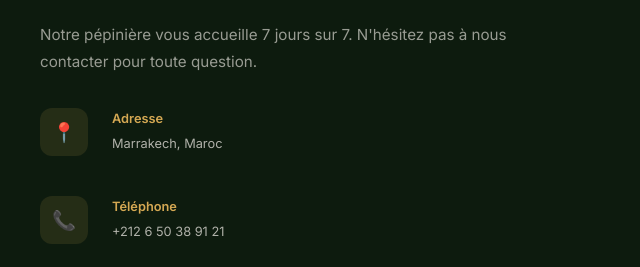
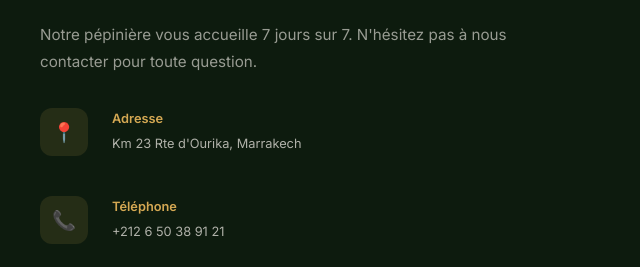
Before and after one commit to aymanedarmouch/luxjardin, a website built with Vite: page index.html in a window 1280 px wide. Shown: the part 7764-8031 px from the top of the page, 0-640 px from the left. Built offline with nearby package versions, Linux system fonts and the light colour scheme; animation ran at ten frames a second; a web font is replaced by a local one.

Commit message:
Update address and Google Maps

```diff
--- a/i18n.js
+++ b/i18n.js
@@ -98,7 +98,7 @@ const translations = {
     "contact.description": "Notre pépinière vous accueille 7 jours sur 7. N'hésitez pas à nous contacter pour toute question.",
 
     "contact.address.title": "Adresse",
-    "contact.address.value": "Marrakech, Maroc",
+    "contact.address.value": "Km 23 Rte d'Ourika, Marrakech",
 
     "contact.phone.title": "Téléphone",
     "contact.hours.title": "Horaires",
@@ -244,7 +244,7 @@ const translations = {
     "contact.description": "Our nursery welcomes you 7 days a week. Don't hesitate to reach out with any questions.",
 
     "contact.address.title": "Address",
-    "contact.address.value": "Marrakech, Morocco",
+    "contact.address.value": "Km 23 Rte d'Ourika, Marrakech",
 
     "contact.phone.title": "Phone",
     "contact.hours.title": "Hours",
--- a/index.html
+++ b/index.html
@@ -404,7 +404,7 @@
               <div class="contact-detail-icon">📍</div>
               <div>
                 <div class="contact-detail-title" data-i18n="contact.address.title">Adresse</div>
-                <div class="contact-detail-value" data-i18n="contact.address.value">Marrakech, Maroc</div>
+                <div class="contact-detail-value">Km 23 Rte d'Ourika, Marrakech</div>
               </div>
             </div>
 
@@ -440,11 +440,11 @@
 
           <div class="contact-map">
             <iframe
-              src="https://www.google.com/maps/embed?pb=!1m18!1m12!1m3!1d108703.20755469437!2d-8.08954815!3d31.63473055!2m3!1f0!2f0!3f0!3m2!1i1024!2i768!4f13.1!3m3!1m2!1s0xdafee43a1c56957%3A0x90e0e4812eaff28b!2sLuxJardin!5e0!3m2!1sfr!2sma!4v1712300000000!5m2!1sfr!2sma"
+              src="https://www.google.com/maps/embed?pb=!1m18!1m12!1m3!1d3398.5!2d-7.9!3d31.55!2m3!1f0!2f0!3f0!3m2!1i1024!2i768!4f13.1!3m3!1m2!1s0xdafee43a1c56957%3A0x90e0e4812eaff28b!2sLuxJardin!5e0!3m2!1sfr!2sma!4v1712300000000!5m2!1sfr!2sma"
               allowfullscreen=""
               loading="lazy"
               referrerpolicy="no-referrer-when-downgrade"
-              title="LuxJardin Location">
+              title="LuxJardin - Km 23 Rte d'Ourika, Marrakech">
             </iframe>
           </div>
         </div>
```
